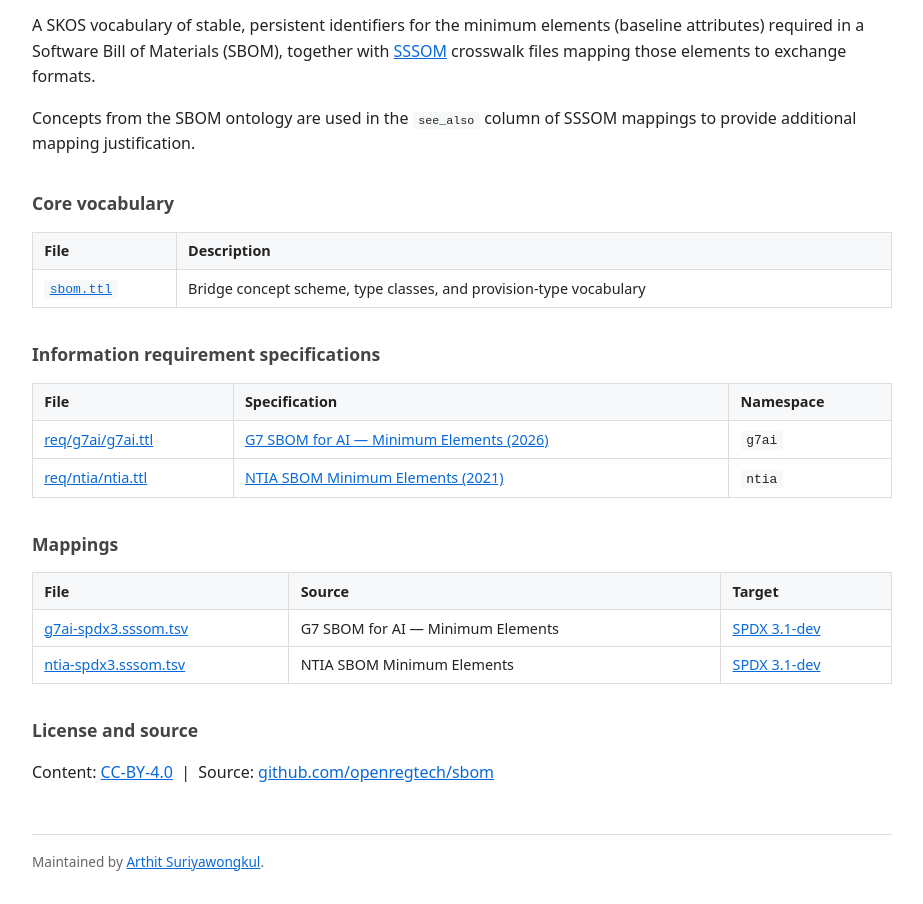
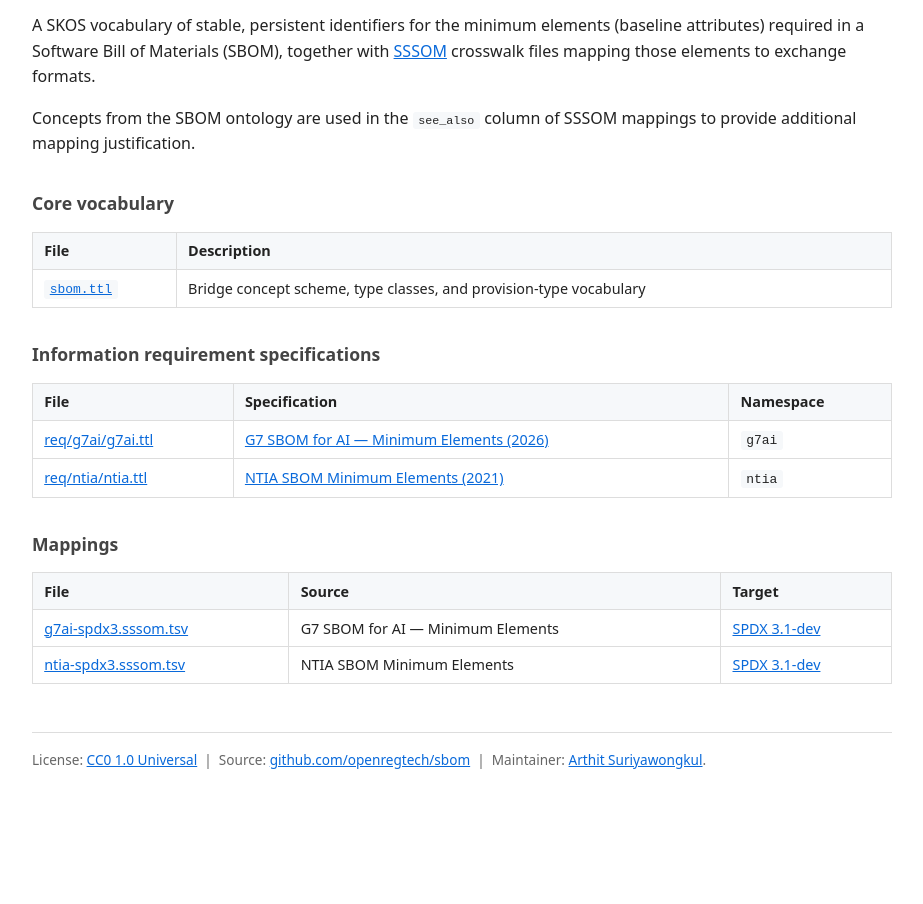
Before and after one commit to openregtech/sbom, a plain HTML site: page docs/index.html in a window 1280 px wide. Shown: the part 119-1023 px from the top of the page, without its empty margins (178-1101 px from the left). After the commit the page ends 922 px from the top, so only its background shows below. Drawn offline with Linux system fonts and the light colour scheme.

Commit message:
Update license
Signed-off-by: Arthit Suriyawongkul <arthit@gmail.com>

```diff
--- a/docs/index.html
+++ b/docs/index.html
@@ -104,14 +104,10 @@
   </tr>
 </table>
 
-<h2>License and source</h2>
-<p>
-  Content: <a href="https://creativecommons.org/licenses/by/4.0/">CC-BY-4.0</a> &nbsp;|&nbsp;
-  Source: <a href="https://github.com/openregtech/sbom">github.com/openregtech/sbom</a>
-</p>
-
 <footer>
-  Maintained by <a href="https://github.com/bact">Arthit Suriyawongkul</a>.
+  License: <a href="https://creativecommons.org/publicdomain/zero/1.0/">CC0 1.0 Universal</a> &nbsp;|&nbsp;
+  Source: <a href="https://github.com/openregtech/sbom">github.com/openregtech/sbom</a> &nbsp;|&nbsp;
+  Maintainer: <a href="https://github.com/bact">Arthit Suriyawongkul</a>.
 </footer>
 
 </body>
```
Also changed, not shown: docs/req/g7ai/index.html (+3 -2 lines), docs/req/ntia/index.html (+3 -2 lines), 2 other files.
